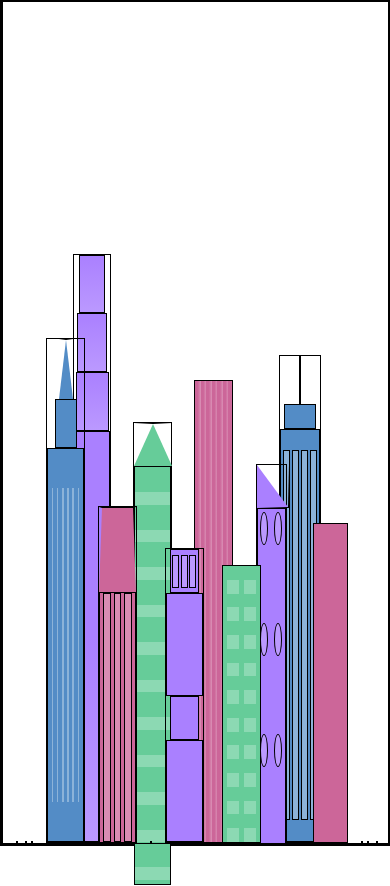
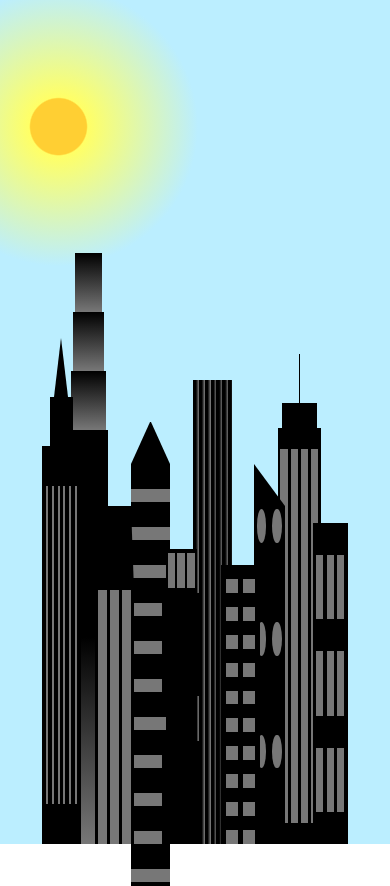
Before and after one commit to rusinovvasil/FreeCodeCamp, a plain HTML site: page Responsive-Web-Design-Certification/Build-a-City-Skyline/index.html in a window 390 px wide. Drawn offline with Linux system fonts and the light colour scheme.

Commit message:
Build a City Skyline
Learn how to use CSS variables to efficiently organize and reuse styles while constructing a city skyline in this course.

```diff
--- a/Responsive-Web-Design-Certification/Build-a-City-Skyline/index.html
+++ b/Responsive-Web-Design-Certification/Build-a-City-Skyline/index.html
@@ -7,7 +7,7 @@
     <link rel="stylesheet" href="styles.css" />
   </head>
   <body>
-    <div class="background-buildings">
+    <div class="background-buildings sky">
       <div></div>
       <div></div>
       <div class="bb1 building-wrap">
--- a/Responsive-Web-Design-Certification/Build-a-City-Skyline/styles.css
+++ b/Responsive-Web-Design-Certification/Build-a-City-Skyline/styles.css
@@ -10,7 +10,6 @@
 }
 
 * {
-  border: 1px solid black;
   box-sizing: border-box;
 }
 
@@ -41,6 +40,16 @@ body {
   display: flex;
   align-items: center;
   justify-content: space-evenly;
+}
+
+.sky {
+  background: radial-gradient(
+    closest-corner circle at 15% 15%,
+    #ccc,
+    #ccc 20%,
+    #445 21%,
+    #223 100%
+  );
 }
 
 /* BACKGROUND BUILDINGS - "bb" stands for "background building" */
@@ -269,5 +278,39 @@ body {
 .fb6 {
   width: 9%;
   height: 38%;
-  background-color: var(--building-color3);
+  background: repeating-linear-gradient(
+      90deg,
+      var(--building-color3),
+      var(--building-color3) 10%,
+      transparent 10%,
+      transparent 30%
+    ),
+    repeating-linear-gradient(
+      var(--building-color3),
+      var(--building-color3) 10%,
+      var(--window-color3) 10%,
+      var(--window-color3) 30%
+    );
 }
+
+@media (max-width: 1000px) {
+  :root {
+    --building-color1: #000;
+    --building-color2: #000;
+    --building-color3: #000;
+    --building-color4: #000;
+    --window-color1: #777;
+    --window-color2: #777;
+    --window-color3: #777;
+    --window-color4: #777;
+  }
+  .sky {
+    background: radial-gradient(
+      circle closest-corner at 15% 15%,
+      #ffcf33,
+      #ffcf33 20%,
+      #ffff66 21%,
+      #bbeeff 100%
+    );
+  }
+}
```
